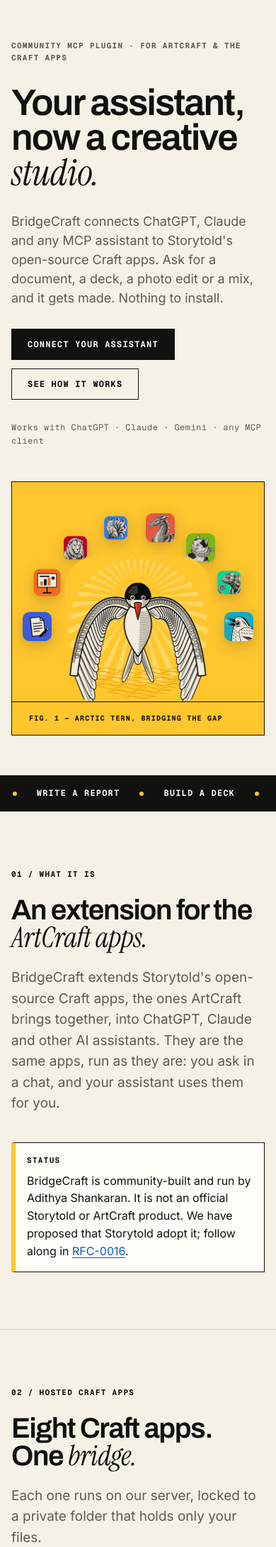
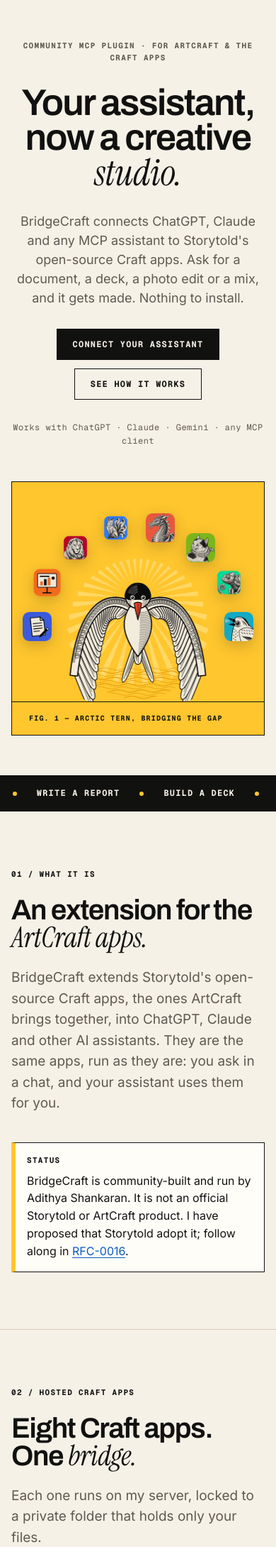
Before and after one commit to adikshan11/artcraft-plugin, a Flask app: page / in a window 390 px wide. Shown: the part 67-2246 px from the top of the page at 71% size. Run offline with Flask 3, Linux system fonts and the light colour scheme; data that the repository does not hold is empty.

Commit message:
Speak in the first person and blend the flip side into the plate (#16)
* Speak in the first person and blend the flip side into the plate

The site and README now say "I have proposed" and "my server", since
one person runs BridgeCraft. The back of the tern is the plate's own
yellow with an ink outline instead of a paper card, and the app icons
sit above it so the card never covers them.

Co-Authored-By: Claude Opus 5.5 <noreply@anthropic.com>

* Drop the outline around the flip side

It cut through the corners of the app icons; the logo and text now sit
straight on the yellow plate.

Co-Authored-By: Claude Opus 5.5 <noreply@anthropic.com>

* Keep the horizon line above the flipping card

The card's yellow back covered the middle of the line once it had its
own stacking layer.

Co-Authored-By: Claude Opus 5.5 <noreply@anthropic.com>

* Fix the hero and nav between phone and desktop widths

Between 900 and 1080 px the hero keeps two columns with a smaller
plate. Below 900 px it stacks centred, so the plate no longer hangs to
the left with empty space beside it. Nav links no longer wrap onto two
lines; below 960 px they are hidden and Connect stays on the right.

Co-Authored-By: Claude Opus 5.5 <noreply@anthropic.com>

---------

Co-authored-by: Claude Opus 5.5 <noreply@anthropic.com>

```diff
--- a/static/style.css
+++ b/static/style.css
@@ -240,6 +240,10 @@ h2 em {
   text-transform: uppercase;
 }
 
+.nav-links a {
+  white-space: nowrap;
+}
+
 .nav-links a:hover {
   text-decoration: underline;
   text-underline-offset: 5px;
@@ -302,6 +306,7 @@ h2 em {
   content: "";
   position: absolute;
   inset: auto 0 13% 0;
+  z-index: 2;
   border-top: 1px solid #111110;
 }
 
@@ -319,6 +324,7 @@ h2 em {
   cursor: pointer;
   perspective: 1200px;
   container-type: inline-size;
+  z-index: 1;
 }
 
 .flip:focus-visible {
@@ -364,14 +370,14 @@ h2 em {
   justify-items: center;
   gap: 4cqi;
   padding: 8cqi;
-  background: #f6f1e7;
+  background: var(--accent);
   color: #111110;
   text-align: center;
   transform: rotateY(180deg);
 }
 
 .flip-back .label {
-  color: #5f5a50;
+  color: #111110;
   font-size: max(10px, 4cqi);
 }
 
@@ -390,21 +396,21 @@ h2 em {
   height: auto;
   margin-bottom: 2cqi;
   padding: 6cqi 5cqi;
-  border: 1px solid #d9cfbc;
+  border: 1px solid #111110;
   border-radius: 6cqi;
   background: #ffffff;
-  box-shadow: 0 2cqi 5cqi rgba(17, 17, 16, 0.1);
+  box-shadow: 1.5cqi 1.5cqi 0 #111110;
 }
 
 .flip-note {
   margin-top: 4cqi;
   padding-top: 4cqi;
-  border-top: 1px solid #d9cfbc;
+  border-top: 1px solid #111110;
   font-family: var(--mono);
   font-size: max(9px, 3.6cqi);
   letter-spacing: 0.08em;
   text-transform: uppercase;
-  color: #5f5a50;
+  color: #3d3624;
 }
 
 .plate figcaption {
@@ -432,6 +438,7 @@ h2 em {
   left: calc(50% + cos(var(--a)) * var(--r) - var(--size) / 2);
   top: calc(57% - sin(var(--a)) * var(--r) - var(--size) / 2);
   width: var(--size);
+  z-index: 2;
   animation: rise 0.7s cubic-bezier(0.2, 0.7, 0.2, 1) both;
   animation-delay: calc(var(--i) * 60ms);
 }
@@ -1013,13 +1020,13 @@ h2 em {
     --gutter: 40px;
   }
 
-  .hero,
+  .hero {
+    grid-template-columns: minmax(0, 1fr) minmax(0, 400px);
+    gap: 40px;
+  }
+
   .split {
     grid-template-columns: 1fr;
-  }
-
-  .plate {
-    width: min(100%, 520px);
   }
 
   .app-grid {
@@ -1028,6 +1035,39 @@ h2 em {
 
   .repo-grid {
     grid-template-columns: repeat(4, 1fr);
+  }
+}
+
+/* Too narrow for every nav link on one line; the sections are a scroll away. */
+@media (max-width: 960px) {
+  .nav-links {
+    visibility: hidden;
+  }
+}
+
+/* One column: centre the hero so the plate does not hang off to the left. */
+@media (max-width: 900px) {
+  .hero {
+    grid-template-columns: 1fr;
+    gap: 56px;
+    text-align: center;
+  }
+
+  .hero-copy {
+    justify-items: center;
+  }
+
+  .hero h1 {
+    max-width: 12ch;
+  }
+
+  .actions {
+    justify-content: center;
+  }
+
+  .plate {
+    justify-self: center;
+    width: min(100%, 520px);
   }
 }
 
--- a/templates/index.html
+++ b/templates/index.html
@@ -110,7 +110,7 @@
           <span class="label">Status</span>
           <span>
             BridgeCraft is community-built and run by Adithya Shankaran. It is not an official
-            Storytold or ArtCraft product. We have proposed that Storytold adopt it;
+            Storytold or ArtCraft product. I have proposed that Storytold adopt it;
             follow along in <a href="https://github.com/storytold/craft-contrib/pull/23" target="_blank" rel="noopener noreferrer">RFC-0016</a>.
           </span>
         </p>
@@ -121,7 +121,7 @@
           <p class="label">02 / Hosted Craft apps</p>
           {% set count_words = ["No", "One", "Two", "Three", "Four", "Five", "Six", "Seven", "Eight", "Nine", "Ten", "Eleven", "Twelve"] %}
           <h2>{{ count_words[hosted_apps|length] if hosted_apps|length < 13 else hosted_apps|length }} Craft apps. One <em>bridge.</em></h2>
-          <p>Each one runs on our server, locked to a private folder that holds only your files.</p>
+          <p>Each one runs on my server, locked to a private folder that holds only your files.</p>
         </header>
         <div class="app-grid">
           {% set asks = {
```
Also changed, not shown: README.md.
